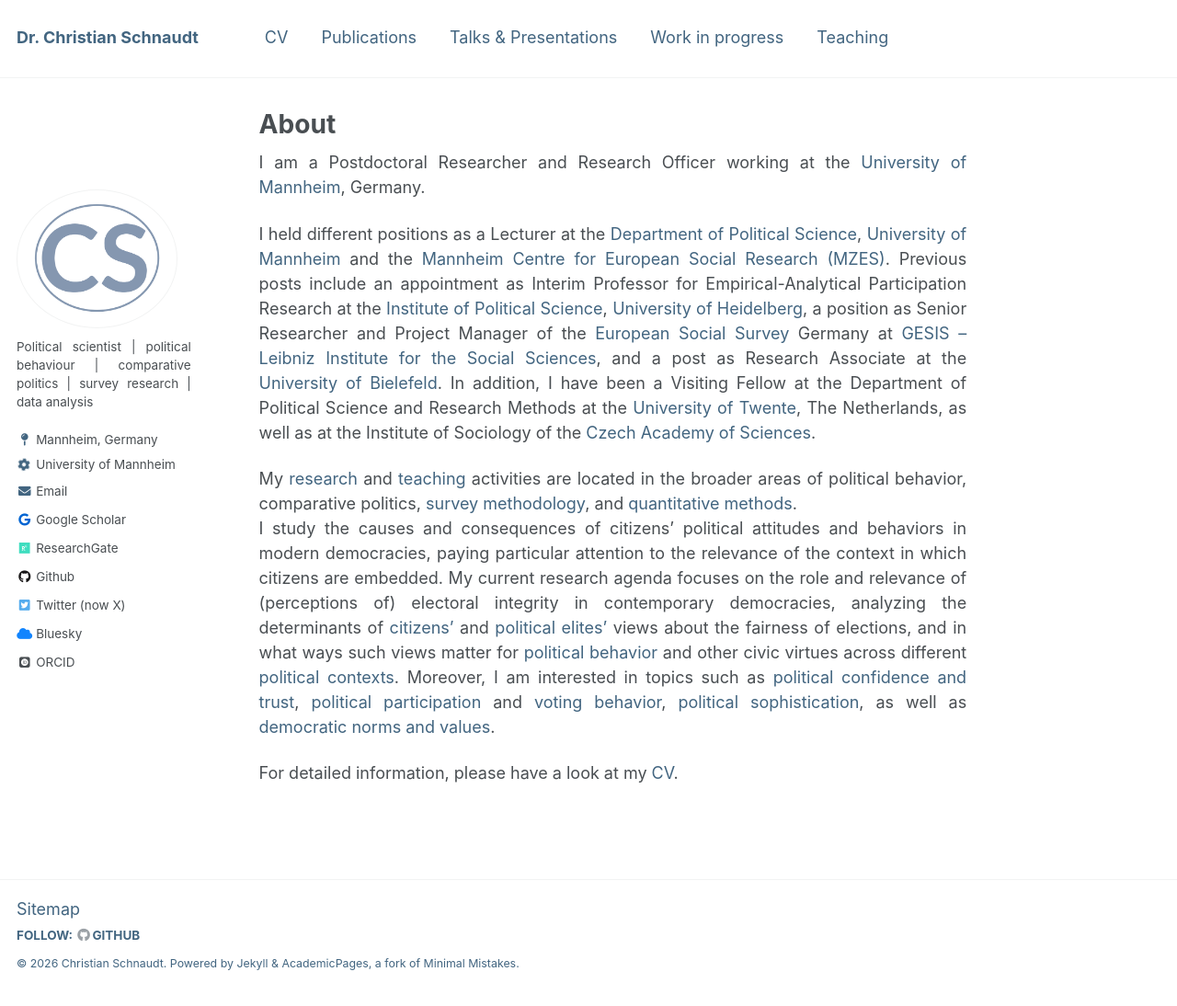
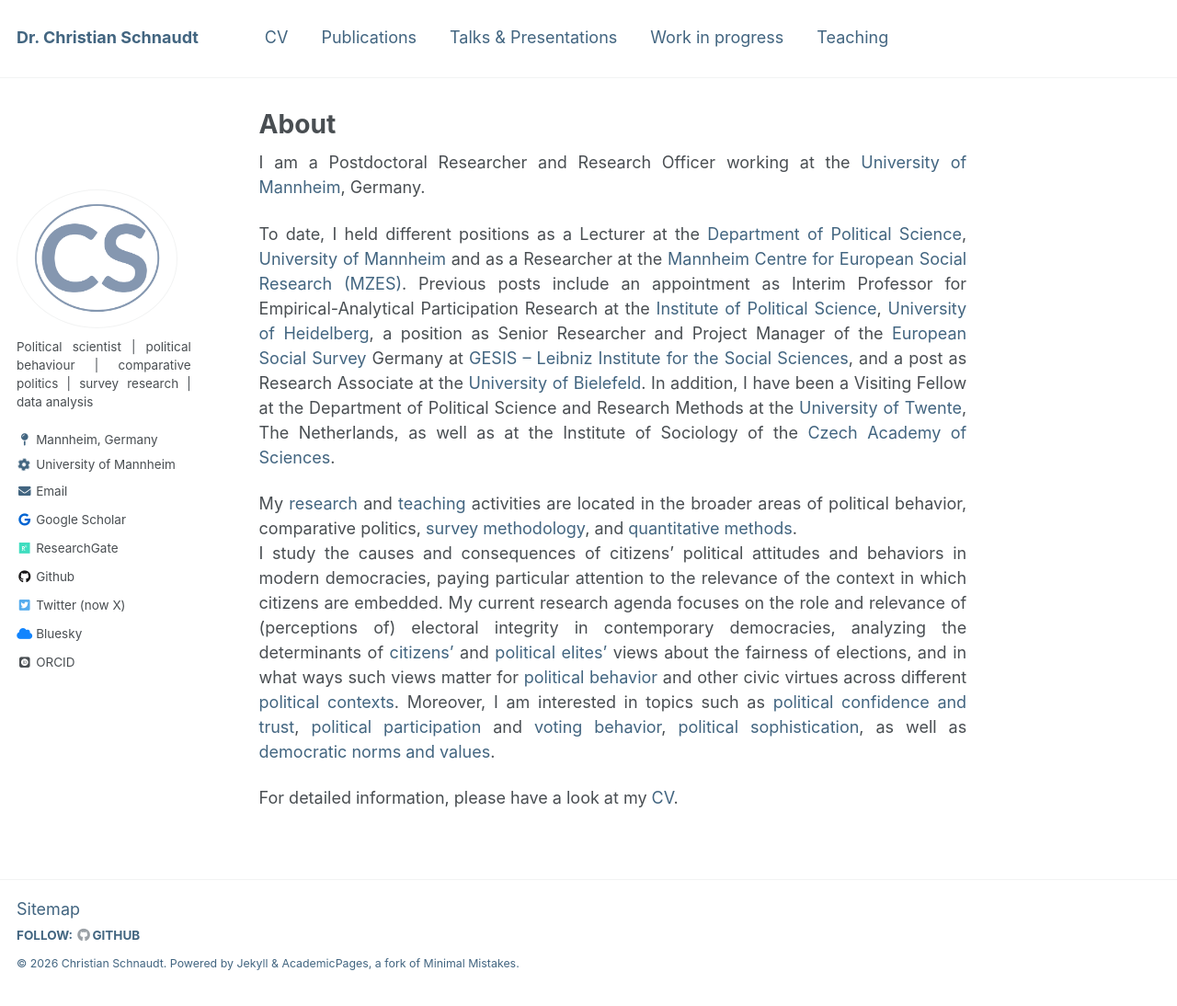
Before and after one commit to cschnaudt/cschnaudt.github.io, a Jekyll site: the page built from _pages/about.md, in a window 1280 px wide and 1094 px high. Shown: the whole window at 92% size. Built offline with Jekyll 4.4.1, drawn with Linux system fonts in a browser that asks for light colours; some web fonts are replaced.

Commit message:
Update about.md

```diff
--- a/_pages/about.md
+++ b/_pages/about.md
@@ -9,7 +9,7 @@
 
 I am a Postdoctoral Researcher and Research Officer working at the [University of Mannheim](https://www.uni-mannheim.de/en/){:target="_ blank"}, Germany.
 
-I held different positions as a Lecturer at the [Department of Political Science](https://www.sowi.uni-mannheim.de/en/research/political-science/){:target="_ blank"}, [University of Mannheim](https://www.uni-mannheim.de/en/){:target="_ blank"} and the [Mannheim Centre for European Social Research (MZES)](https://www.mzes.uni-mannheim.de/d7/en){:target="_ blank"}. Previous posts include an appointment as Interim Professor for Empirical-Analytical Participation Research at the [Institute of Political Science](https://www.uni-heidelberg.de/politikwissenschaften/){:target="_ blank"}, [University of Heidelberg](https://www.uni-heidelberg.de/en){:target="_ blank"}, a position as Senior Researcher and Project Manager of the [European Social Survey](https://www.europeansocialsurvey.org/){:target="_ blank"} Germany at [GESIS -- Leibniz Institute for the Social Sciences](https://www.gesis.org){:target="_ blank"}, and a post as Research Associate at the [University of Bielefeld](https://www.uni-bielefeld.de/(en)/soz/){:target="_ blank"}. In addition, I have been a Visiting Fellow at the Department of Political Science and Research Methods at the [University of Twente](https://www.utwente.nl/en/){:target="_ blank"}, The Netherlands, as well as at the Institute of Sociology of the [Czech Academy of Sciences](https://www.avcr.cz/en/){:target="_ blank"}.
+To date, I held different positions as a Lecturer at the [Department of Political Science](https://www.sowi.uni-mannheim.de/en/research/political-science/){:target="_ blank"}, [University of Mannheim](https://www.uni-mannheim.de/en/){:target="_ blank"} and as a Researcher at the [Mannheim Centre for European Social Research (MZES)](https://www.mzes.uni-mannheim.de/d7/en){:target="_ blank"}. Previous posts include an appointment as Interim Professor for Empirical-Analytical Participation Research at the [Institute of Political Science](https://www.uni-heidelberg.de/politikwissenschaften/){:target="_ blank"}, [University of Heidelberg](https://www.uni-heidelberg.de/en){:target="_ blank"}, a position as Senior Researcher and Project Manager of the [European Social Survey](https://www.europeansocialsurvey.org/){:target="_ blank"} Germany at [GESIS -- Leibniz Institute for the Social Sciences](https://www.gesis.org){:target="_ blank"}, and a post as Research Associate at the [University of Bielefeld](https://www.uni-bielefeld.de/(en)/soz/){:target="_ blank"}. In addition, I have been a Visiting Fellow at the Department of Political Science and Research Methods at the [University of Twente](https://www.utwente.nl/en/){:target="_ blank"}, The Netherlands, as well as at the Institute of Sociology of the [Czech Academy of Sciences](https://www.avcr.cz/en/){:target="_ blank"}.
 
 My [research](https://cschnaudt.github.io/publications/) and [teaching](https://cschnaudt.github.io/teaching/) activities are located in the broader areas of political behavior, comparative politics, [survey methodology](https://doi.org/10.1093/poq/nfab039){:target="_ blank"}, and [quantitative methods](https://rd.springer.com/chapter/10.1007/978-3-658-30237-5_7){:target="_ blank"}.
 I study the causes and consequences of citizens' political attitudes and behaviors in modern democracies, paying particular attention to the relevance of the context in which citizens are embedded. My current research agenda focuses on the role and relevance of (perceptions of) electoral integrity in contemporary democracies, analyzing the determinants of [citizens'](https://www.sciencedirect.com/science/article/pii/S0261379423000331){:target="_ blank"} and [political elites'](https://www.sciencedirect.com/science/article/pii/S0261379423000768){:target="_ blank"} views about the fairness of elections, and in what ways such views matter for [political behavior](https://link.springer.com/article/10.1007/s11615-022-00403-9){:target="_ blank"} and other civic virtues across different [political contexts](https://doi.org/10.5771/9783748915553-485){:target="_ blank"}.  Moreover, I am interested in topics such as [political confidence and trust](https://www.springer.com/us/book/9783319894317){:target="_ blank"}, [political participation](https://doi.org/10.12758/mda.2017.12){:target="_ blank"} and [voting behavior](http://dx.doi.org/10.1093/ijpor/edac034){:target="_ blank"}, [political sophistication](https://rd.springer.com/chapter/10.1007/978-3-658-30492-8_5){:target="_ blank"}, as well as [democratic norms and values](https://doi.org/10.1177%2F02633957211031799){:target="_ blank"}.
```
